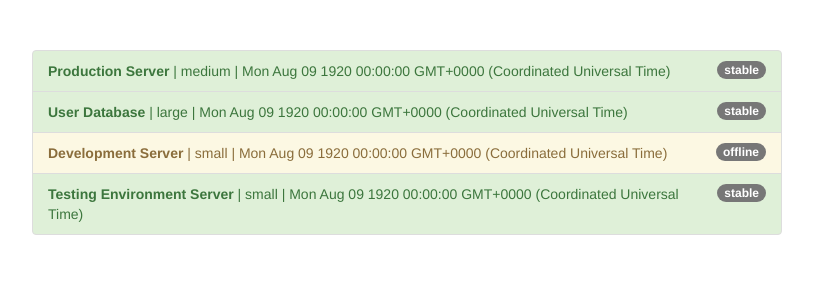
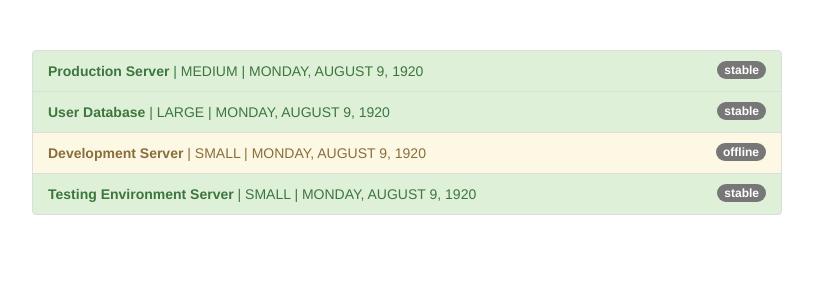
Before and after one commit to johndexteriv/angularPipes, an Angular app in the folder pipes-start/: page / in a window 1280 px wide. Shown: the top 300 px of the page, without its empty margins (233-1046 px from the left). Built offline with nearby package versions, Linux system fonts and the light colour scheme.

Commit message:
Test simple pipes of uppercase and fullDate

```diff
--- a/pipes-start/src/app/app.component.html
+++ b/pipes-start/src/app/app.component.html
@@ -5,12 +5,14 @@
         <li
           class="list-group-item"
           *ngFor="let server of servers"
-          [ngClass]="getStatusClasses(server)">
-          <span
-            class="badge">
+          [ngClass]="getStatusClasses(server)"
+        >
+          <span class="badge">
             {{ server.status }}
           </span>
-          <strong>{{ server.name }}</strong> | {{ server.instanceType }} | {{ server.started }}
+          <strong>{{ server.name }}</strong> |
+          {{ server.instanceType | uppercase }} |
+          {{ server.started | date: "fullDate" | uppercase }}
         </li>
       </ul>
     </div>
```
Also changed, not shown: 1 other file (tests, documents, lock files or other folders).
